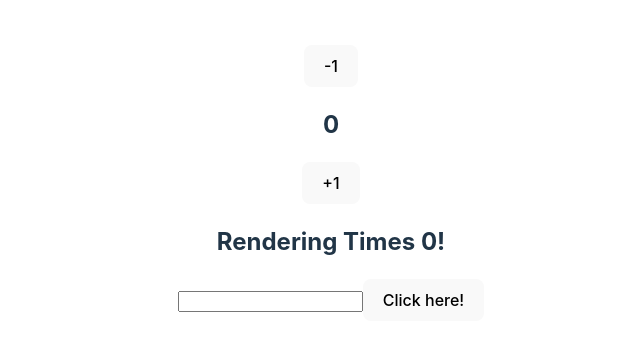
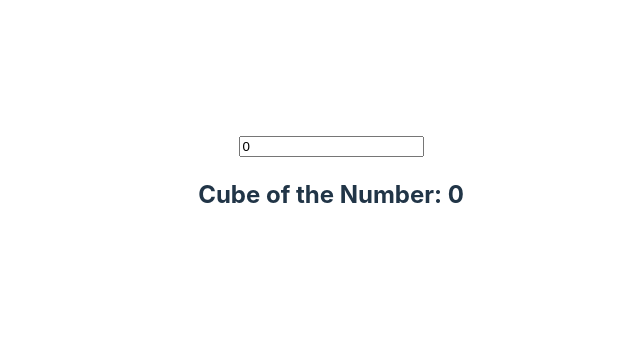
Before and after one commit to Vannalasai/react-hooks, a React (Vite) app: page / in a window 1280 px wide. Shown: the part 217-568 px from the top of the page, without its empty margins (309-949 px from the left). Built offline with nearby package versions, Linux system fonts and the light colour scheme.

Commit message:
six commit

```diff
--- a/src/App.jsx
+++ b/src/App.jsx
@@ -1,6 +1,7 @@
 import UseState from './components/useState'
 import UseEffect from './components/useEffect'
 import UseRef from './components/useRef'
+import UseMemo from './components/useMemo'
 import './App.css'
 
 function App() {
@@ -9,7 +10,8 @@ function App() {
     <>
       {/* <UseState /> */}
       {/* <UseEffect /> */}
-      <UseRef />
+      {/* <UseRef /> */}
+      <UseMemo />
     </>
   )
 }
--- /dev/null
+++ b/src/components/useMemo.jsx
@@ -0,0 +1,22 @@
+import { useState , useMemo } from "react";
+
+
+function UseMemo(){
+  const [number, setNumber] = useState(0)
+
+  function cubeNum(num){
+    console.log("Calculation Done!");
+    return Math.pow(num, 3)
+  }
+
+  const result = useMemo(() => cubeNum(number), [number]);
+
+  return(
+    <>
+      <input type="number" value={number} onChange={(e) => {setNumber(e.target.value)}}/>
+      <h2>Cube of the Number: {result}</h2>
+    </>
+  )
+}
+
+export default UseMemo;
--- a/src/components/useRef.jsx
+++ b/src/components/useRef.jsx
@@ -6,13 +6,14 @@ function UseRef(){
   const count = useRef(0)
   const inputValue = useRef("")
 
+  const btnClicked = () => {
+    console.log(inputValue.current)
+    inputValue.current.style.background = "green";
+  }
+
   useEffect(() => {
     count.current = count.current + 1;
   })
-
-  const btnClicked = () => {
-    console.log(inputValue.current)
-  }
 
   return(
     <>
```
